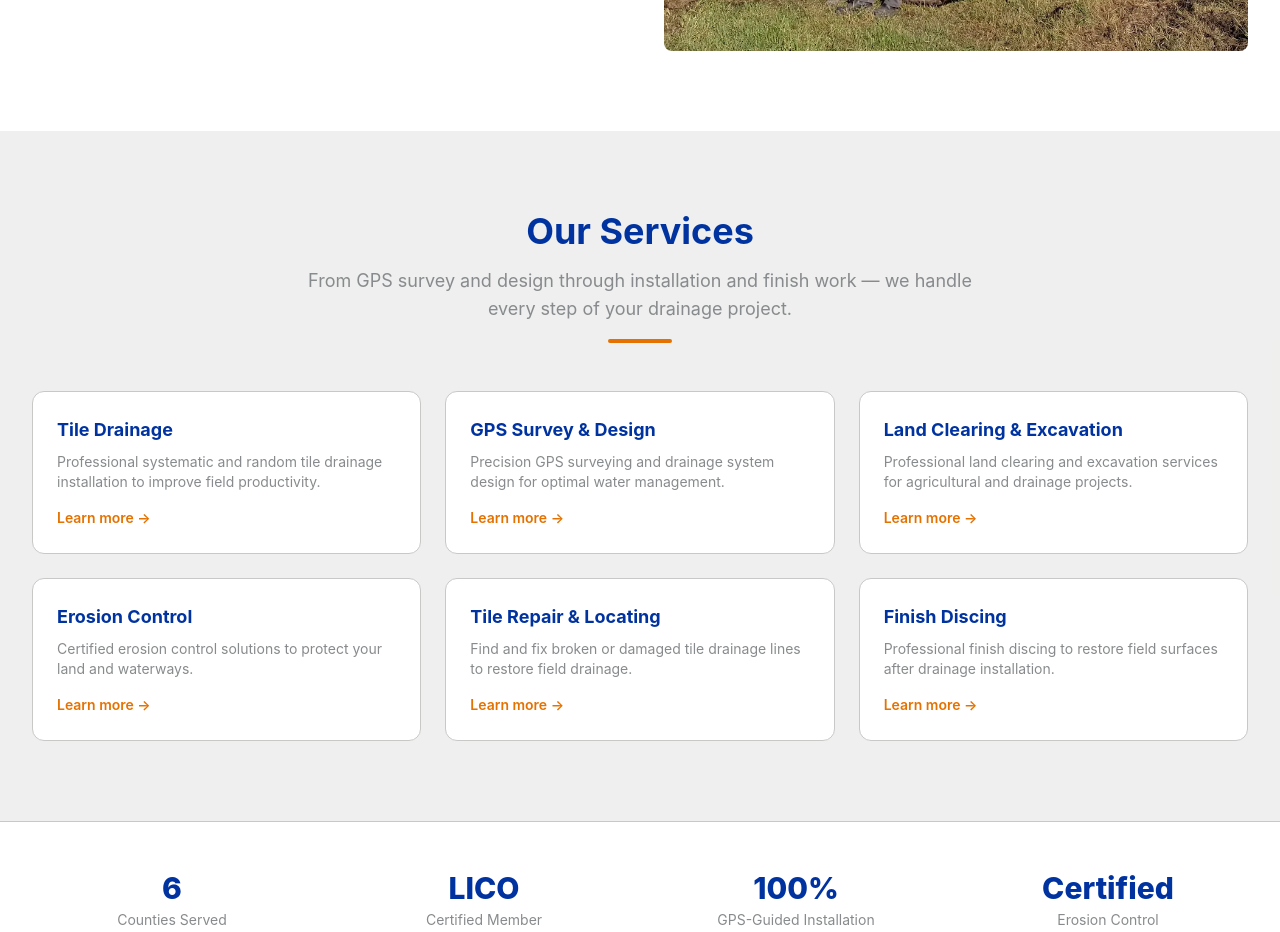
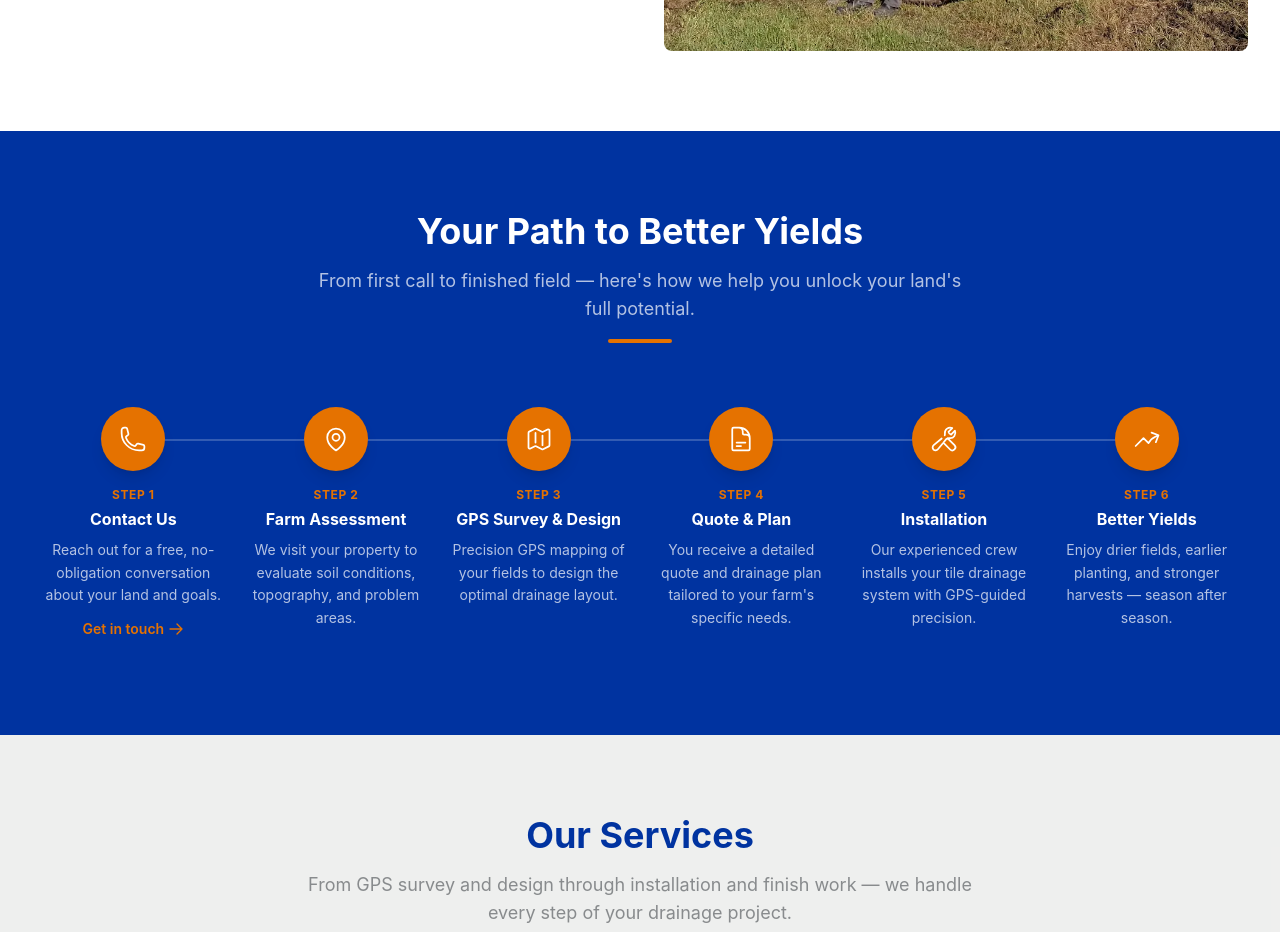
Before and after one commit to jboth1981/bluewater-drainage, a React (Vite) app: page / in a window 1280 px wide. Shown: the part 1440-2372 px from the top of the page. Built offline with nearby package versions, Linux system fonts and the light colour scheme.

Commit message:
Add 'Your Path to Better Yields' 6-step process section to homepage

```diff
--- a/src/pages/Home.tsx
+++ b/src/pages/Home.tsx
@@ -118,6 +118,113 @@ export default function Home() {
         </div>
       </section>
 
+      {/* How It Works — Steps to Better Drainage */}
+      <section className="py-20 bg-blue-primary text-white">
+        <div className="mx-auto max-w-7xl px-4 sm:px-6 lg:px-8">
+          <div className="text-center mb-12">
+            <h2 className="text-3xl font-bold md:text-4xl">
+              Your Path to Better Yields
+            </h2>
+            <p className="mt-4 text-lg text-white/70 max-w-2xl mx-auto">
+              From first call to finished field — here's how we help you unlock your land's full potential.
+            </p>
+            <div className="mt-4 h-1 w-16 bg-orange rounded mx-auto" />
+          </div>
+
+          <div className="grid gap-0 md:grid-cols-6 relative">
+            {/* Connecting line between steps (desktop only) */}
+            <div className="hidden md:block absolute top-12 left-[8.3%] right-[8.3%] h-0.5 bg-white/20 z-0" />
+
+            {[
+              {
+                step: '1',
+                title: 'Contact Us',
+                description: 'Reach out for a free, no-obligation conversation about your land and goals.',
+                icon: (
+                  <svg className="w-7 h-7" fill="none" stroke="currentColor" strokeWidth="1.5" viewBox="0 0 24 24">
+                    <path strokeLinecap="round" strokeLinejoin="round" d="M2.25 6.75c0 8.284 6.716 15 15 15h2.25a2.25 2.25 0 0 0 2.25-2.25v-1.372c0-.516-.351-.966-.852-1.091l-4.423-1.106c-.44-.11-.902.055-1.173.417l-.97 1.293c-.282.376-.769.542-1.21.38a12.035 12.035 0 0 1-7.143-7.143c-.162-.441.004-.928.38-1.21l1.293-.97c.363-.271.527-.734.417-1.173L6.963 3.102a1.125 1.125 0 0 0-1.091-.852H4.5A2.25 2.25 0 0 0 2.25 4.5v2.25Z" />
+                  </svg>
+                ),
+                hasLink: true,
+              },
+              {
+                step: '2',
+                title: 'Farm Assessment',
+                description: 'We visit your property to evaluate soil conditions, topography, and problem areas.',
+                icon: (
+                  <svg className="w-7 h-7" fill="none" stroke="currentColor" strokeWidth="1.5" viewBox="0 0 24 24">
+                    <path strokeLinecap="round" strokeLinejoin="round" d="M15 10.5a3 3 0 1 1-6 0 3 3 0 0 1 6 0Z" />
+                    <path strokeLinecap="round" strokeLinejoin="round" d="M19.5 10.5c0 7.142-7.5 11.25-7.5 11.25S4.5 17.642 4.5 10.5a7.5 7.5 0 1 1 15 0Z" />
+                  </svg>
+                ),
+              },
+              {
+                step: '3',
+                title: 'GPS Survey & Design',
+                description: 'Precision GPS mapping of your fields to design the optimal drainage layout.',
+                icon: (
+                  <svg className="w-7 h-7" fill="none" stroke="currentColor" strokeWidth="1.5" viewBox="0 0 24 24">
+                    <path strokeLinecap="round" strokeLinejoin="round" d="M9 6.75V15m6-6v8.25m.503 3.498 4.875-2.437c.381-.19.622-.58.622-1.006V4.82c0-.836-.88-1.38-1.628-1.006l-3.869 1.934c-.317.159-.69.159-1.006 0L9.503 3.252a1.125 1.125 0 0 0-1.006 0L3.622 5.689C3.24 5.88 3 6.27 3 6.695V19.18c0 .836.88 1.38 1.628 1.006l3.869-1.934c.317-.159.69-.159 1.006 0l4.994 2.497c.317.158.69.158 1.006 0Z" />
+                  </svg>
+                ),
+              },
+              {
+                step: '4',
+                title: 'Quote & Plan',
+                description: 'You receive a detailed quote and drainage plan tailored to your farm\'s specific needs.',
+                icon: (
+                  <svg className="w-7 h-7" fill="none" stroke="currentColor" strokeWidth="1.5" viewBox="0 0 24 24">
+                    <path strokeLinecap="round" strokeLinejoin="round" d="M19.5 14.25v-2.625a3.375 3.375 0 0 0-3.375-3.375h-1.5A1.125 1.125 0 0 1 13.5 7.125v-1.5a3.375 3.375 0 0 0-3.375-3.375H8.25m0 12.75h7.5m-7.5 3H12M10.5 2.25H5.625c-.621 0-1.125.504-1.125 1.125v17.25c0 .621.504 1.125 1.125 1.125h12.75c.621 0 1.125-.504 1.125-1.125V11.25a9 9 0 0 0-9-9Z" />
+                  </svg>
+                ),
+              },
+              {
+                step: '5',
+                title: 'Installation',
+                description: 'Our experienced crew installs your tile drainage system with GPS-guided precision.',
+                icon: (
+                  <svg className="w-7 h-7" fill="none" stroke="currentColor" strokeWidth="1.5" viewBox="0 0 24 24">
+                    <path strokeLinecap="round" strokeLinejoin="round" d="M11.42 15.17 17.25 21A2.652 2.652 0 0 0 21 17.25l-5.877-5.877M11.42 15.17l2.496-3.03c.317-.384.74-.626 1.208-.766M11.42 15.17l-4.655 5.653a2.548 2.548 0 1 1-3.586-3.586l6.837-5.63m5.108-.233c.55-.164 1.163-.188 1.743-.14a4.5 4.5 0 0 0 4.486-6.336l-3.276 3.277a3.004 3.004 0 0 1-2.25-2.25l3.276-3.276a4.5 4.5 0 0 0-6.336 4.486c.049.58.025 1.194-.14 1.743" />
+                  </svg>
+                ),
+              },
+              {
+                step: '6',
+                title: 'Better Yields',
+                description: 'Enjoy drier fields, earlier planting, and stronger harvests — season after season.',
+                icon: (
+                  <svg className="w-7 h-7" fill="none" stroke="currentColor" strokeWidth="1.5" viewBox="0 0 24 24">
+                    <path strokeLinecap="round" strokeLinejoin="round" d="M2.25 18 9 11.25l4.306 4.306a11.95 11.95 0 0 1 5.814-5.518l2.74-1.22m0 0-5.94-2.281m5.94 2.28-2.28 5.941" />
+                  </svg>
+                ),
+              },
+            ].map((item) => (
+              <div key={item.step} className="relative z-10 flex flex-col items-center text-center px-3 py-4">
+                {/* Step circle with icon */}
+                <div className="flex items-center justify-center w-16 h-16 rounded-full bg-orange text-white shadow-lg mb-4">
+                  {item.icon}
+                </div>
+                {/* Step number */}
+                <span className="text-xs font-bold text-orange uppercase tracking-wider mb-1">Step {item.step}</span>
+                {/* Title */}
+                <h3 className="text-base font-bold mb-2">{item.title}</h3>
+                {/* Description */}
+                <p className="text-sm text-white/70 leading-relaxed">{item.description}</p>
+                {/* Contact link on step 1 */}
+                {item.hasLink && (
+                  <Link to="/contact" className="mt-3 inline-flex items-center gap-1 text-sm font-semibold text-orange hover:text-orange/80 transition-colors">
+                    Get in touch
+                    <svg className="w-4 h-4" fill="none" stroke="currentColor" strokeWidth="2" viewBox="0 0 24 24">
+                      <path strokeLinecap="round" strokeLinejoin="round" d="M13.5 4.5 21 12m0 0-7.5 7.5M21 12H3" />
+                    </svg>
+                  </Link>
+                )}
+              </div>
+            ))}
+          </div>
+        </div>
+      </section>
+
       {/* Services Overview */}
       <section className="py-20 bg-gray-light/30">
         <div className="mx-auto max-w-7xl px-4 sm:px-6 lg:px-8">
```
